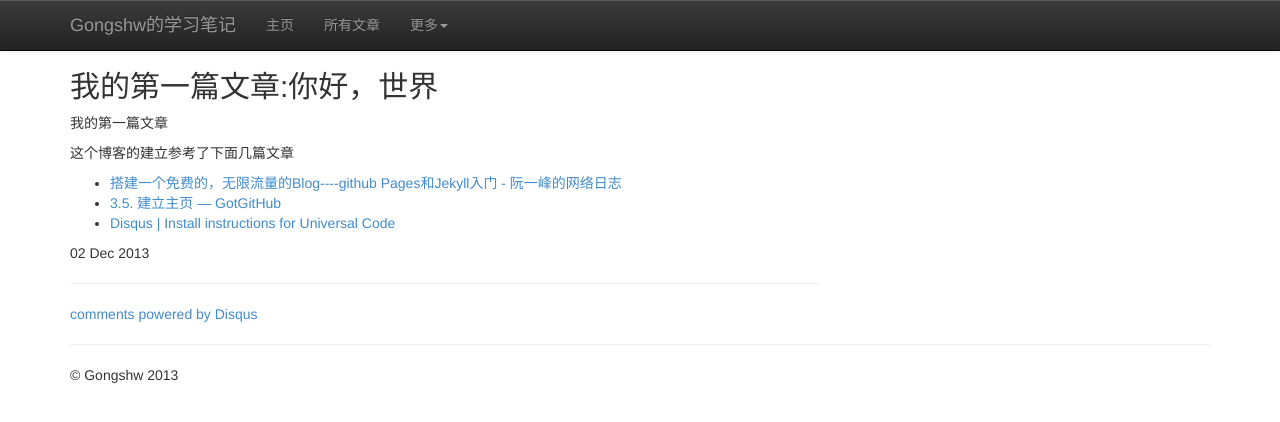
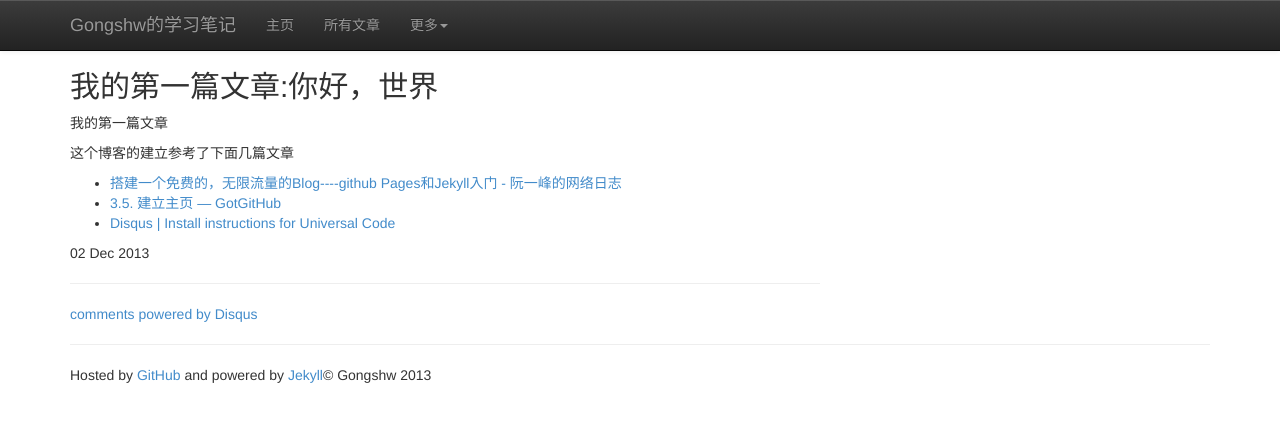
Before and after one commit to gongshw/gongshw.github.io, a Jekyll site: the page built from _posts/2013-12-02-hello-world.html, in a window 1280 px wide. Shown: the top 422 px of the page. Built offline with Jekyll 4.4.1, drawn with Linux system fonts in a browser that asks for light colours; nearby versions of some CDN libraries; comment, search, counter and statistics services are not loaded; a style sheet for code colours, icons or effects is not loaded.

Commit message:
add footer info

```diff
--- /dev/null
+++ b/_includes/footer.html
@@ -0,0 +1,8 @@
+<hr>
+
+<footer>
+    <p>&copy; Gongshw 2013
+        <span style="float:left">Hosted by <a href="http://github.com/schacon/schacon.github.com/" target="_blank">GitHub</a> and powered by <a href="http://github.com/mojombo/jekyll">Jekyll</a>
+        </span>
+    </p>
+</footer>
--- a/_layouts/default.html
+++ b/_layouts/default.html
@@ -14,11 +14,7 @@
 		</div>
 	</div>
 
-	<hr>
-
-	<footer>
-		<p>&copy; Gongshw 2013</p>
-	</footer>
+	{% include footer.html %}
 </div>
 <!-- /container -->
 
--- a/_layouts/post_default.html
+++ b/_layouts/post_default.html
@@ -21,12 +21,8 @@
 		<div class="col-lg-4">
 		</div>
 	</div>
+	{% include footer.html %}
 
-	<hr>
-
-	<footer>
-		<p>&copy; Gongshw 2013</p>
-	</footer>
 </div>
 <!-- /container -->
 
--- a/all.html
+++ b/all.html
@@ -8,7 +8,7 @@ title: 文章列表
 	{% for post in site.posts %}
 	<li>{{ post.date | date_to_string }}
 		<a href="{{ post.url }}">{{ post.title }}</a>
-		<a href="{{ post.url }}#disqus_thread">...</a>
+		<a href="{{ post.url }}#disqus_thread"></a>
 	</li>
 	{% endfor %}
 </ul>
```
